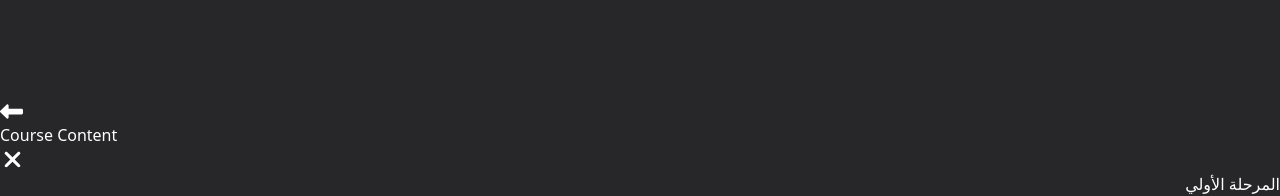
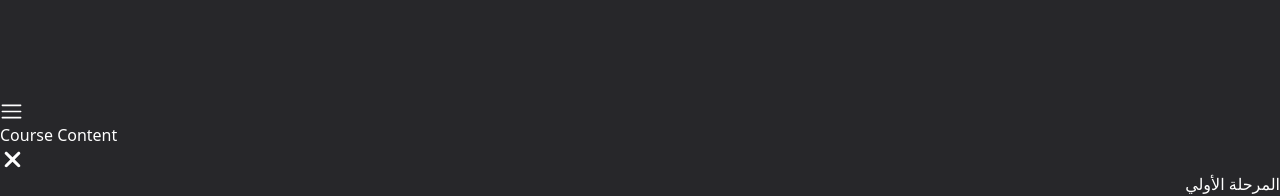
Before and after one commit to Mohamed-Elbehery/MTTV_LMS, a React (Vite) app: page / in a window 1280 px wide. Shown: the part 500-696 px from the top of the page. Built offline with nearby package versions, Linux system fonts and the light colour scheme.

Commit message:
change left arrow to hambuger menu icon

```diff
--- a/src/App.tsx
+++ b/src/App.tsx
@@ -4,7 +4,8 @@ import { create } from "zustand";
 import { useEffect, useState } from "react";
 import { FaChevronDown, FaChevronLeft } from "react-icons/fa";
 import { getNextVideo } from "./utils/getNextVideo";
-import { FaLeftLong, FaXmark } from "react-icons/fa6";
+import { FaXmark } from "react-icons/fa6";
+import { RxHamburgerMenu } from "react-icons/rx";
 
 type Store = {
   activeVideo: Video;
@@ -43,7 +44,7 @@ const App = () => {
         onClick={() => setIsCourseContentHidden(false)}
         className="fixed top-10 -right-32 bg-[#2D2F31] border p-4 flex items-center gap-x-3 hover:bg-[#3c3e41] hover:-right-1 transition-all duration-500 cursor-pointer"
       >
-        <FaLeftLong size={23} /> Course Content
+        <RxHamburgerMenu size={23} /> Course Content
       </div>
       <Sidebar
         isCourseContentHidden={isCourseContentHidden}
```
